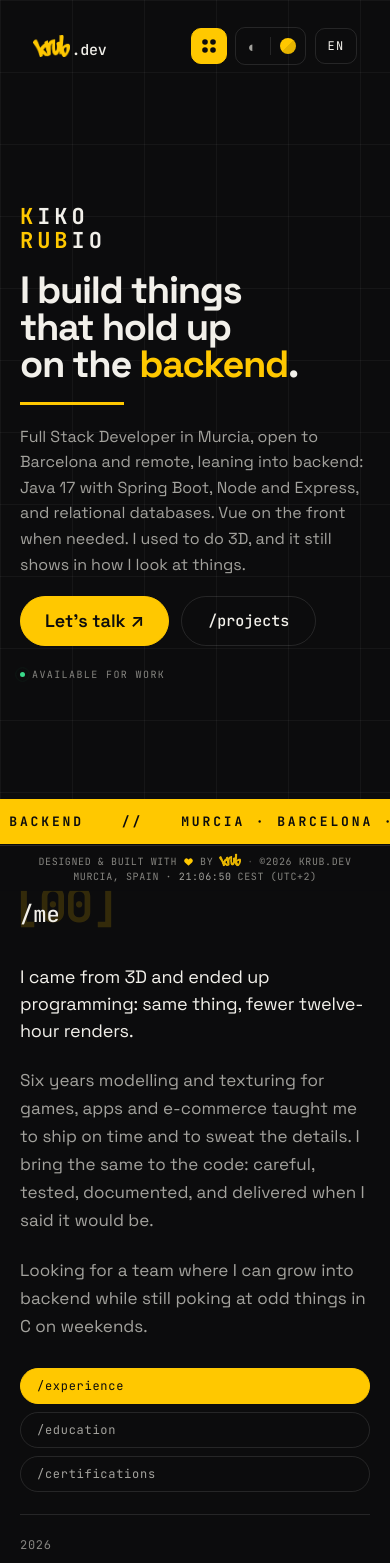
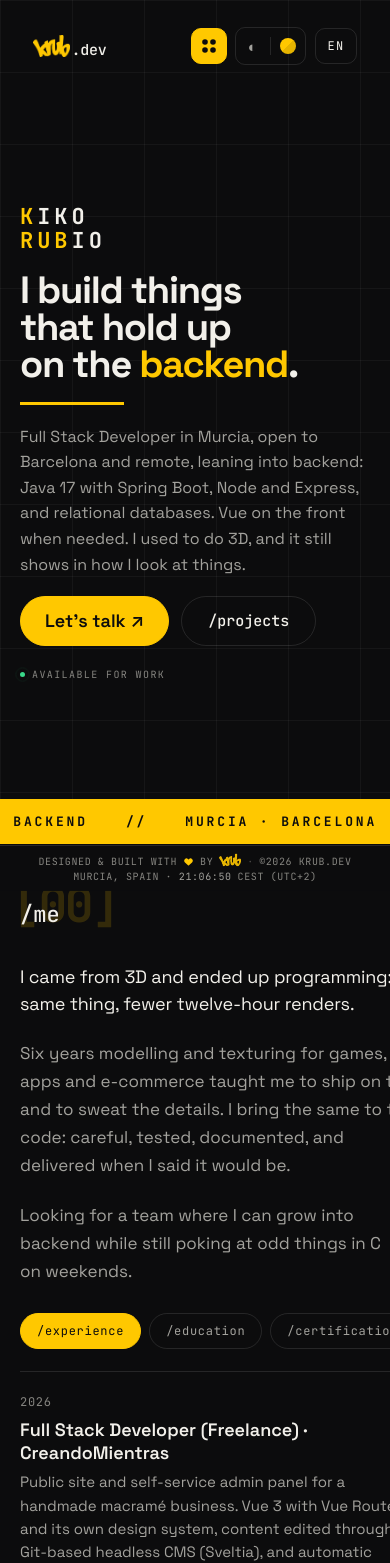
Before and after one commit to krub-dev/portfolio-krub, a Vue app: page / in a window 390 px wide. Shown: the top 1563 px of the page. Built offline with nearby package versions, Linux system fonts and the light colour scheme.

Commit message:
Page the testimonials with the wheel and slide the /me tabs sideways

```diff
--- a/src/components/base/TabSwitch.vue
+++ b/src/components/base/TabSwitch.vue
@@ -1,6 +1,6 @@
 <script setup>
 /*
-  The /experience — /education switch.
+  The /me switch: /experience, /education, /certifications.
 
   Uses v-model, so the parent writes `v-model="tab"` and never thinks about
   events. That is what the `modelValue` prop plus the `update:modelValue`
@@ -8,17 +8,66 @@
 
   role="tablist" + aria-selected tells a screen reader these are alternative
   views of the same region rather than three unrelated buttons.
+
+  On a phone the three pills do not fit, so the row slides sideways instead of
+  wrapping or stacking — the same gesture as the projects rail. It is a native
+  scroll container with snap (touch and trackpad do the work) plus a small
+  drag-to-scroll so a mouse can move it too, and a click guard so a drag does
+  not pick a tab it ends over.
 */
+import { ref } from 'vue'
+
 defineProps({
   options: { type: Array, required: true }, // [{ value, label }]
   modelValue: { type: String, required: true },
 })
 
 defineEmits(['update:modelValue'])
+
+const el = ref(null)
+let down = false
+let startX = 0
+let startScroll = 0
+let moved = 0
+
+function onDown(event) {
+  down = true
+  moved = 0
+  startX = event.clientX
+  startScroll = el.value?.scrollLeft ?? 0
+}
+
+function onMove(event) {
+  if (!down || !el.value) return
+  const delta = event.clientX - startX
+  moved = Math.max(moved, Math.abs(delta))
+  if (moved > 6) el.value.scrollLeft = startScroll - delta
+}
+
+function onUp() {
+  down = false
+}
+
+// A drag that ends over a tab must not pick it.
+function onClickCapture(event) {
+  if (moved <= 6) return
+  moved = 0
+  event.stopPropagation()
+  event.preventDefault()
+}
 </script>
 
 <template>
-  <div class="tabs" role="tablist">
+  <div
+    ref="el"
+    class="tabs"
+    role="tablist"
+    @pointerdown="onDown"
+    @pointermove="onMove"
+    @pointerup="onUp"
+    @pointercancel="onUp"
+    @click.capture="onClickCapture"
+  >
     <button
       v-for="option in options"
       :key="option.value"
@@ -40,10 +89,24 @@ defineEmits(['update:modelValue'])
   flex-wrap: nowrap;
   gap: 8px;
   min-width: 0;
+  overflow-x: auto;
+  scrollbar-width: none;
+  -webkit-overflow-scrolling: touch;
+  scroll-snap-type: x proximity;
+  cursor: grab;
+}
+
+.tabs::-webkit-scrollbar {
+  display: none;
+}
+
+.tabs:active {
+  cursor: grabbing;
 }
 
 .tab {
   flex: 0 0 auto;
+  scroll-snap-align: start;
   border-radius: 999px;
   padding: 9px 16px;
   cursor: pointer;
@@ -70,21 +133,4 @@ defineEmits(['update:modelValue'])
   color: var(--on-acc);
   border-color: var(--acc);
 }
-
-/*
-  On a phone the three pills stack, one full-width row each. Three do not fit a
-  phone's width — "/certificaciones" alone is wider than a third of it — and a
-  sideways scroll left the third cut off at the edge, which read as broken rather
-  than as something to swipe. Stacked, all three are visible and easy to tap.
-*/
-@media (max-width: 900px) {
-  .tabs {
-    flex-direction: column;
-    align-items: stretch;
-  }
-
-  .tab {
-    text-align: left;
-  }
-}
 </style>
--- a/src/components/content/Testimonials.vue
+++ b/src/components/content/Testimonials.vue
@@ -185,6 +185,27 @@ async function goTo(next) {
 }
 
 /*
+  The wheel pages it too, so a desktop does not have to drag. It only takes the
+  gesture while there is somewhere to go: at either end the wheel is left to the
+  page, so the pager never traps the scroll. A short lock stops one flick from
+  running through several quotes.
+*/
+let wheelLock = 0
+
+function onWheel(event) {
+  if (Math.abs(event.deltaY) < 4) return
+  const direction = event.deltaY > 0 ? 1 : -1
+  const next = index.value + direction
+  if (next < 0 || next > offsets.length - 1) return
+
+  event.preventDefault()
+  const now = performance.now()
+  if (now - wheelLock < 450) return
+  wheelLock = now
+  goTo(next)
+}
+
+/*
   Dragging. One set of handlers for every pointer type: a mouse has no vertical
   gesture of its own, and the pager is not a scroll container, so a phone has no
   swipe either. The pane claims both axes, which is the cost of a vertical pager:
@@ -301,6 +322,7 @@ onUnmounted(() => {
             @pointerup="onPointerUp"
             @pointercancel="onPointerUp"
             @click.capture="onClickCapture"
+            @wheel="onWheel"
           >
             <div ref="reel" class="reel">
               <TestimonialCard
@@ -384,9 +406,8 @@ onUnmounted(() => {
 .mark {
   position: absolute;
   /* Below the header's rule, not across it: the counter lives up there, and the
-     two glyphs on top of each other read as a mistake rather than as a mark.
-     Pulled up close under it, because lower down it sat behind the attribution. */
-  top: 34px;
+     two glyphs on top of each other read as a mistake rather than as a mark. */
+  top: 44px;
   right: 16px;
   font-family: var(--font-sans);
   font-size: clamp(76px, 8vw, 104px);
@@ -540,7 +561,7 @@ onUnmounted(() => {
     second attribution.
   */
   .mark {
-    top: 74px;
+    top: 52px;
     right: 6px;
     font-size: 112px;
   }
```
